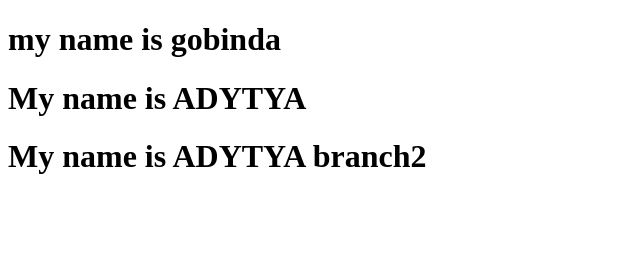
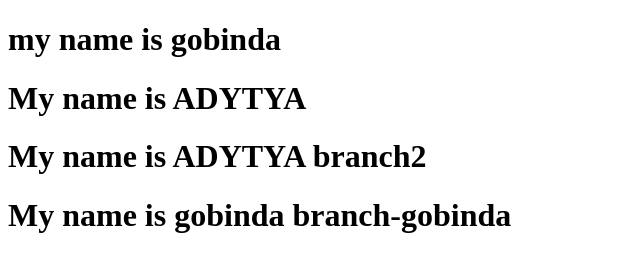
Before and after one commit to GOBINDA-GAGAN/LearnGitHub, a plain HTML site: page index.html in a window 1280 px wide. Shown: the whole page, without its empty margins (0-640 px from the left). Drawn offline with Linux system fonts and the light colour scheme.

Commit message:
new branch created

```diff
--- a/index.html
+++ b/index.html
@@ -12,6 +12,7 @@
   <h1> my name is gobinda</h1>
   <h1>My name is ADYTYA</h1>
   <h1>My name is ADYTYA branch2</h1>
+  <h1>My name is gobinda branch-gobinda</h1>
 </body>
 
 </html>
```
